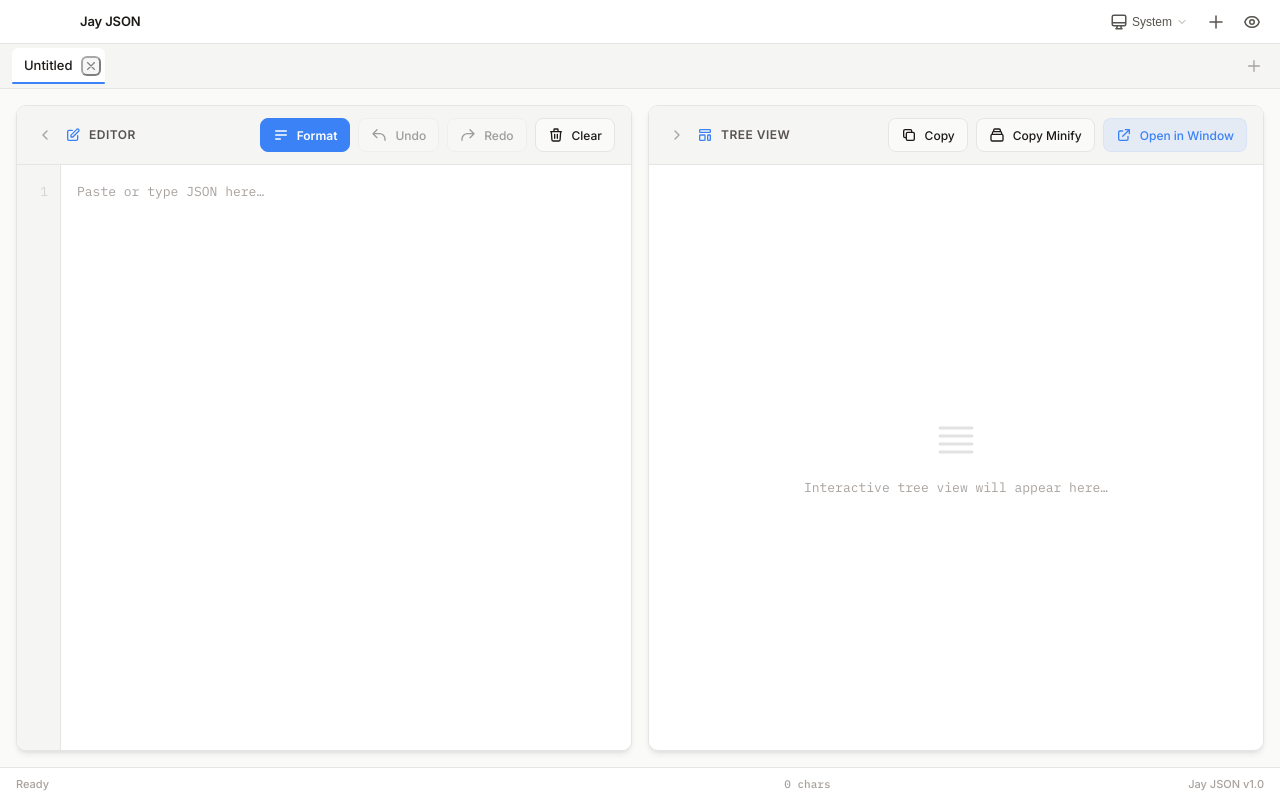
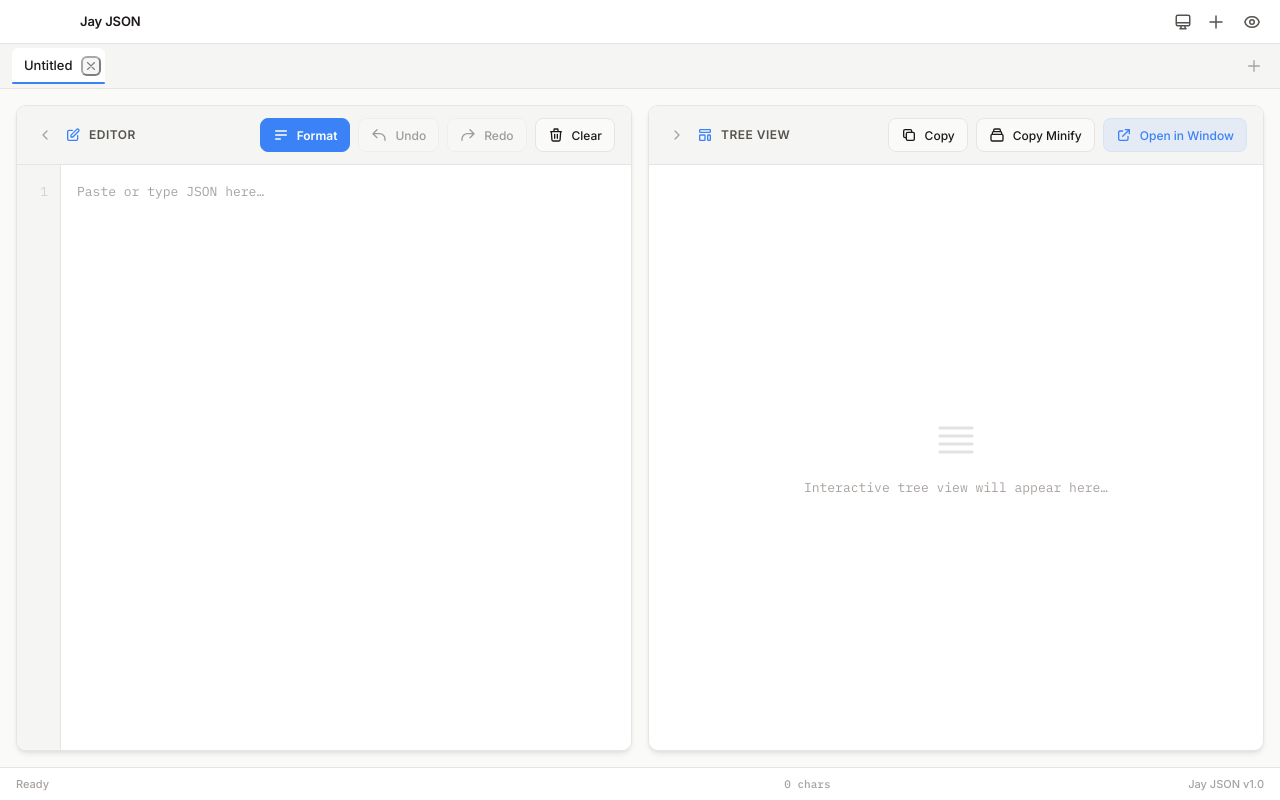
Before and after one commit to dreamnear/jay-json, a website built with Vite: page frontend/index.html in a window 1280 px wide. Built offline with nearby package versions, Linux system fonts and the light colour scheme.

Commit message:
refactor: Show icon only in title bar theme button - Button displays only icon in title bar - Menu items show icon + text when expanded

```diff
--- a/frontend/index.html
+++ b/frontend/index.html
@@ -17,13 +17,9 @@
         <div class="title-bar-actions" role="toolbar" aria-label="Window Controls">
             <!-- Theme Selector -->
             <div class="theme-selector">
-                <button class="theme-btn" id="themeBtn" aria-label="Theme Selector" aria-haspopup="true" aria-expanded="false">
+                <button class="theme-btn" id="themeBtn" aria-label="Theme" aria-haspopup="true" aria-expanded="false">
                     <svg class="theme-icon" xmlns="http://www.w3.org/2000/svg" viewBox="0 0 24 24" fill="none" stroke="currentColor" stroke-width="2" stroke-linecap="round" stroke-linejoin="round">
                         <path d="M9.75 17L9 20l-1 1h8l-1-1-.75-3M3 13h18M5 17h14a2 2 0 002-2V5a2 2 0 00-2-2H5a2 2 0 00-2 2v10a2 2 0 002 2z" />
-                    </svg>
-                    <span class="theme-name">System</span>
-                    <svg class="theme-arrow" xmlns="http://www.w3.org/2000/svg" viewBox="0 0 24 24" fill="none" stroke="currentColor" stroke-width="2" stroke-linecap="round" stroke-linejoin="round">
-                        <polyline points="6 9 12 15 18 9"></polyline>
                     </svg>
                 </button>
                 <div class="theme-menu" id="themeMenu" role="menu" aria-label="Theme Options">
--- a/frontend/public/style.css
+++ b/frontend/public/style.css
@@ -721,18 +721,14 @@ body {
 .theme-btn {
     display: flex;
     align-items: center;
-    gap: var(--space-1);
-    padding: var(--space-1) var(--space-2);
+    justify-content: center;
+    padding: var(--space-1);
     background: transparent;
     border: none;
     border-radius: var(--radius-sm);
     cursor: pointer;
     transition: all var(--transition-fast);
     color: var(--text-secondary);
-    font-size: 12px;
-    font-weight: 500;
-    min-width: 90px;
-    justify-content: center;
 }
 
 .theme-btn:hover {
@@ -753,21 +749,6 @@ body {
     width: 18px;
     height: 18px;
     flex-shrink: 0;
-}
-
-.theme-btn .theme-name {
-    flex: 1;
-}
-
-.theme-btn .theme-arrow {
-    width: 12px;
-    height: 12px;
-    transition: transform var(--transition-base);
-    color: var(--text-tertiary);
-}
-
-.theme-btn[aria-expanded="true"] .theme-arrow {
-    transform: rotate(180deg);
 }
 
 /* Theme Menu Dropdown */
--- a/frontend/src/main.js
+++ b/frontend/src/main.js
@@ -96,7 +96,6 @@ const ThemeManager = {
         if (iconEl) {
             iconEl.innerHTML = theme.svg;
         }
-        btn.querySelector('.theme-name').textContent = theme.name;
 
         // Update menu options
         menu.querySelectorAll('.theme-option').forEach(option => {
```
